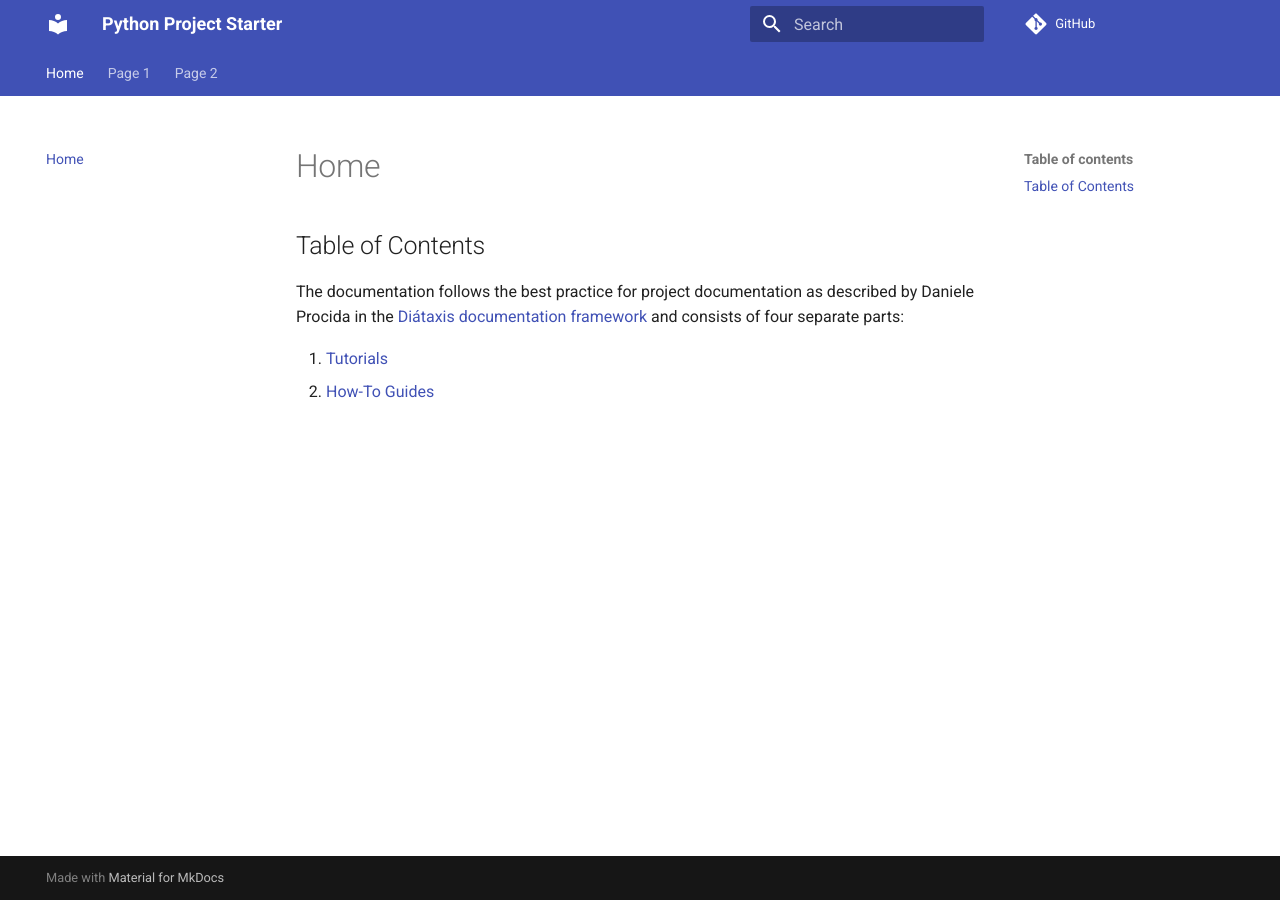
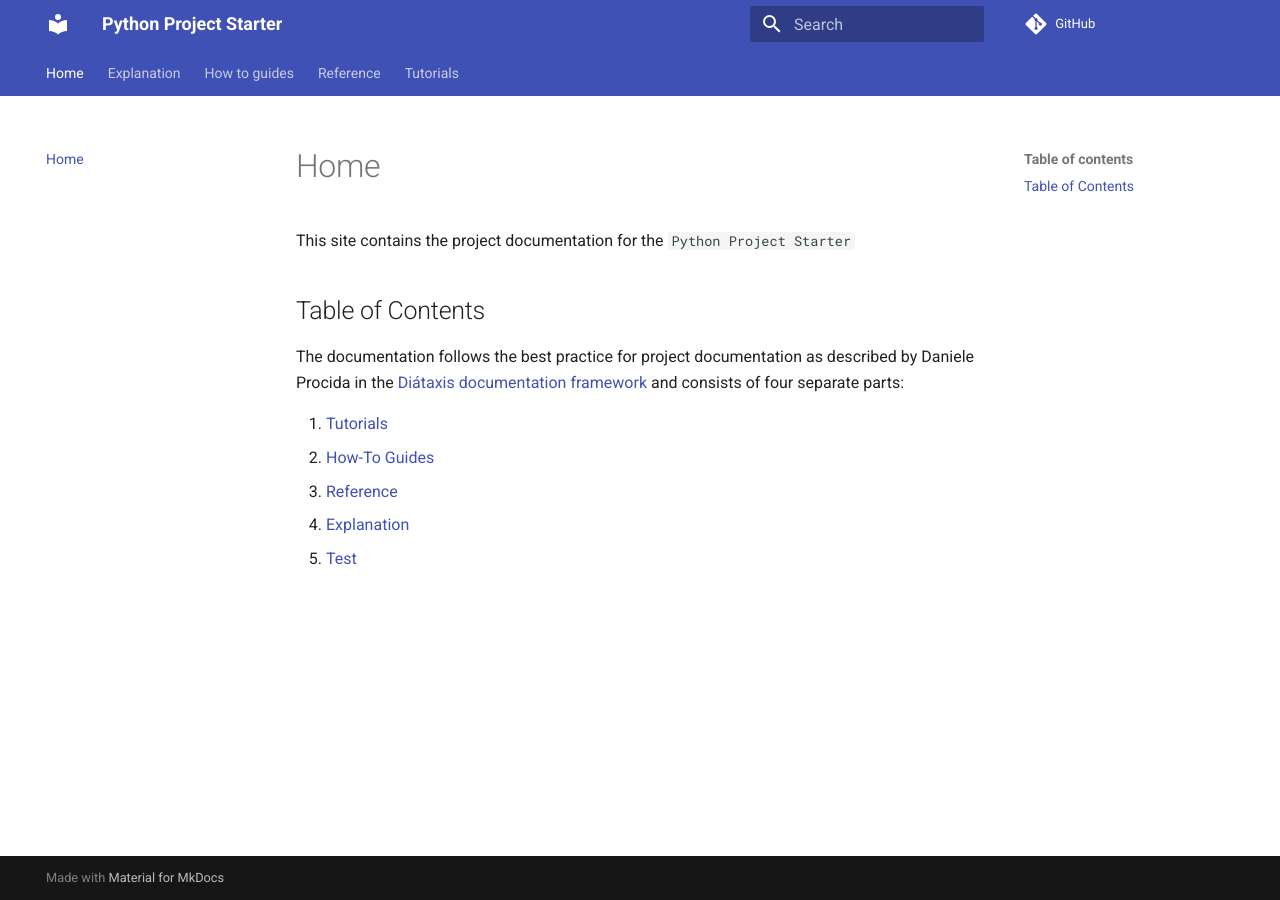
Before and after one commit to ithingv34/techPosts, an MkDocs documentation site: the page built from docs/index.md, in a window 1280 px wide. Built offline with MkDocs 1.6.1 and Material for MkDocs 9.7.7, drawn with Linux system fonts in a browser that asks for light colours; comment, search, counter and statistics services are not loaded.

```diff
--- a/docs/index.md
+++ b/docs/index.md
@@ -1,9 +1,15 @@
+This site contains the project documentation for the `Python Project Starter`
+
 ## Table of Contents
+
 
 The documentation follows the best practice for
 project documentation as described by Daniele Procida
 in the [Diátaxis documentation framework](https://diataxis.fr/)
 and consists of four separate parts:
 
-1. [Tutorials](page-1.md)
-2. [How-To Guides](page-2.md)
+1. [Tutorials](tutorials.md)
+2. [How-To Guides](how-to-guides.md)
+3. [Reference](reference.md)
+4. [Explanation](explanation.md)
+5. [Test](test.md)
```
Also changed, not shown: README.md (+5 -5 lines), docs/page-1.md (deleted, +0 -7 lines), docs/reference.md (added, +3 -0 lines), docs/explanation.md (added), docs/how-to-guides.md (added), docs/page-2.md (deleted), docs/tutorials.md (added), 2 other files.
